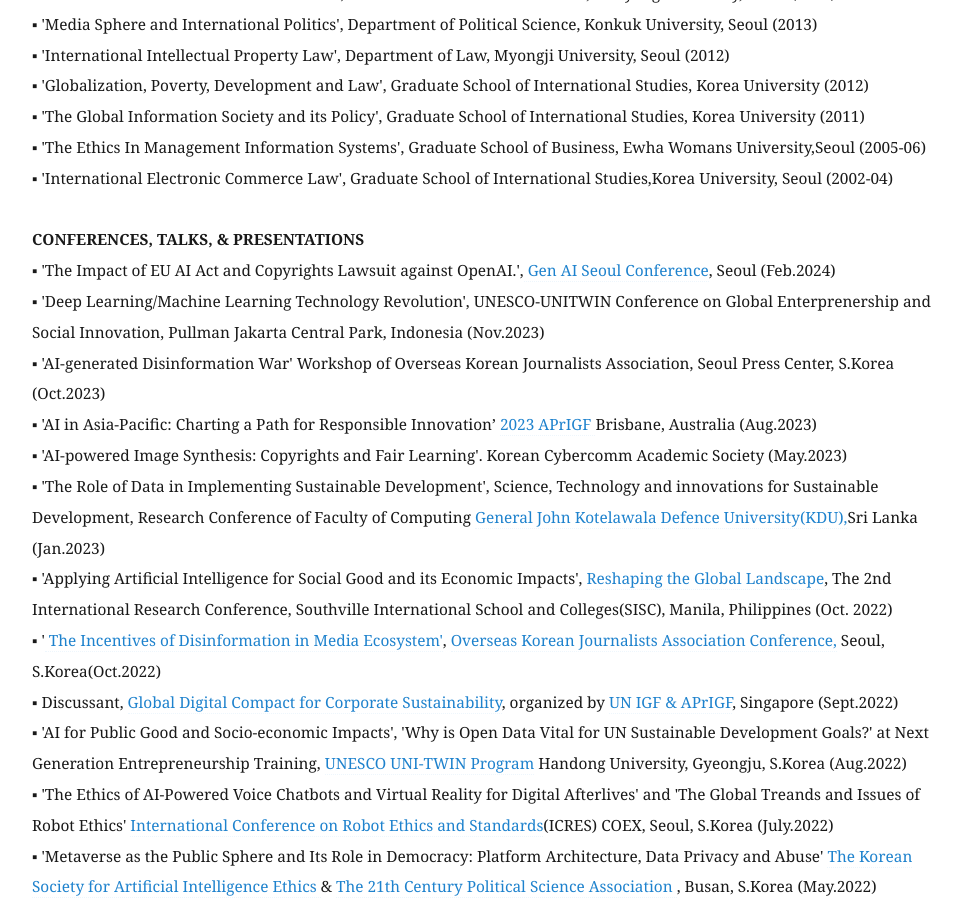
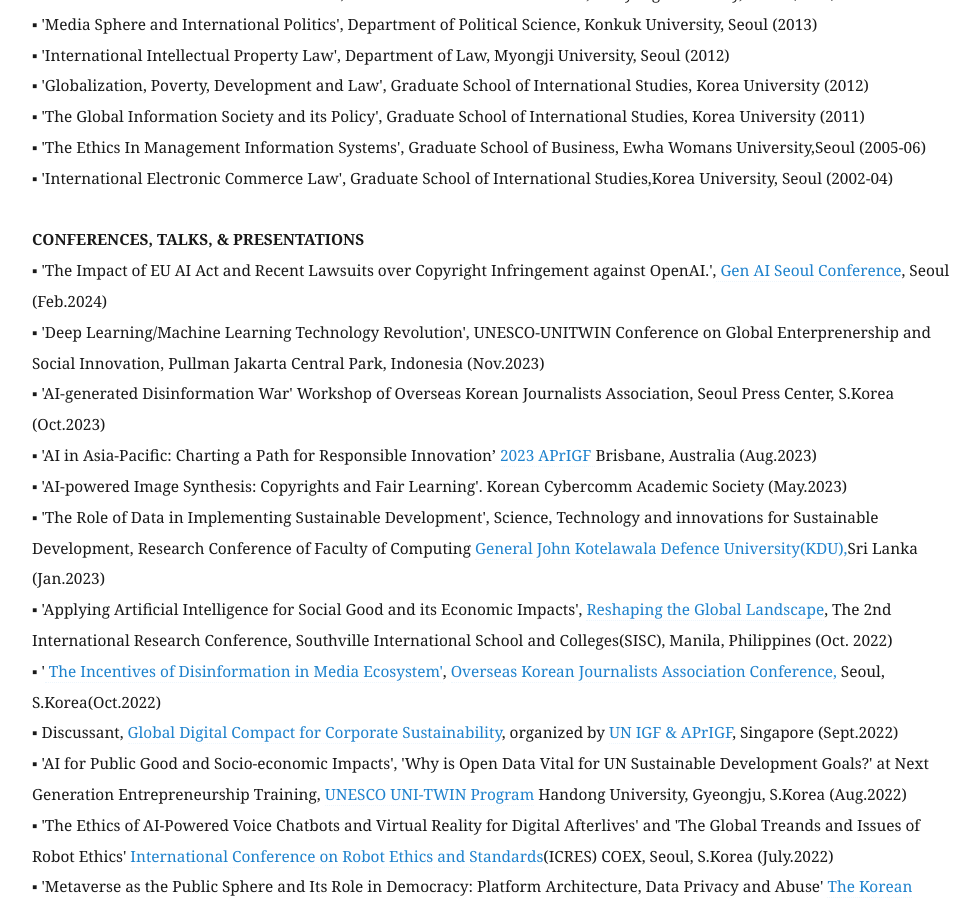
Before and after one commit to eunchangchoi/eunchangchoi.github.io, a Jekyll site: the page built from index.md, in a window 1280 px wide and 900 px high, scrolled down 4769 px. Shown: the whole window, without its empty margins (68-1047 px from the left). Built offline with Jekyll 4.4.1, drawn with Linux system fonts in a browser that asks for light colours.

Commit message:
Update index.md

```diff
--- a/index.md
+++ b/index.md
@@ -98,7 +98,7 @@
 ▪ 'International Electronic Commerce Law', Graduate School of International Studies,Korea University, Seoul (2002-04) <br>
     <br>
  <strong> CONFERENCES, TALKS, & PRESENTATIONS </strong> <br>
-▪ 'The Impact of EU AI Act and Copyrights Lawsuit against OpenAI.',<a href="https://generativeai.kr/program/"> Gen AI Seoul Conference</a>, Seoul (Feb.2024)<br>
+▪ 'The Impact of EU AI Act and Recent Lawsuits over Copyright Infringement against OpenAI.',<a href="https://generativeai.kr/program/"> Gen AI Seoul Conference</a>, Seoul (Feb.2024)<br>
 ▪ 'Deep Learning/Machine Learning Technology Revolution', UNESCO-UNITWIN Conference on Global Enterprenership and Social Innovation, Pullman Jakarta Central Park, Indonesia (Nov.2023) <br>
 ▪ 'AI-generated Disinformation War' Workshop of Overseas Korean Journalists Association, Seoul Press Center, S.Korea (Oct.2023) <br>
 ▪ 'AI in Asia-Pacific: Charting a Path for Responsible Innovation’ <a href="https://forms.for.asia/proposal/?proposalform=NjQ1N2JkN2I4YmY3Yi8vMjMvLzEyNTQvLzA="> 2023 APrIGF </a> Brisbane, Australia (Aug.2023) <br>
```
